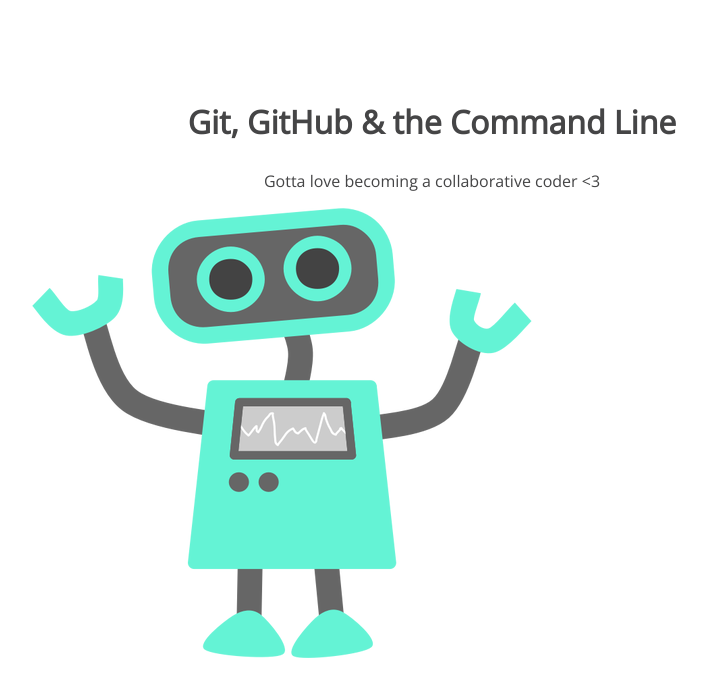
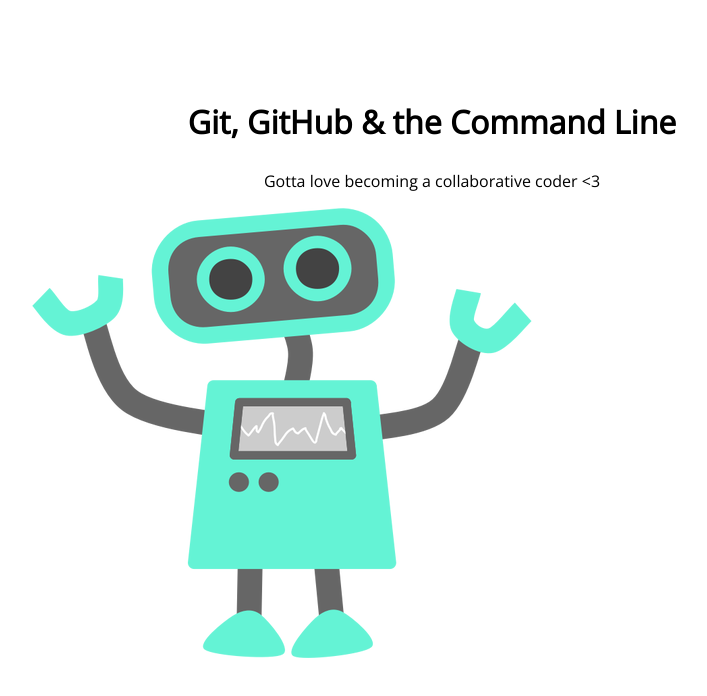
Before and after one commit to kodekat8/105-project, a plain HTML site: page index.html in a window 1280 px wide. Shown: the whole page, without its empty margins (208-915 px from the left). Drawn offline with nearby package versions, Linux system fonts and the light colour scheme.

Commit message:
comment out h1 & p color

```diff
--- a/css/style.css
+++ b/css/style.css
@@ -5,7 +5,7 @@ section {
 section h1,
 section p {
 	text-align: center;
-	color: #454546;
+	/* color: #454546; */
 }
 section h1 {
 	font: 32px 'Open Sans';
```
